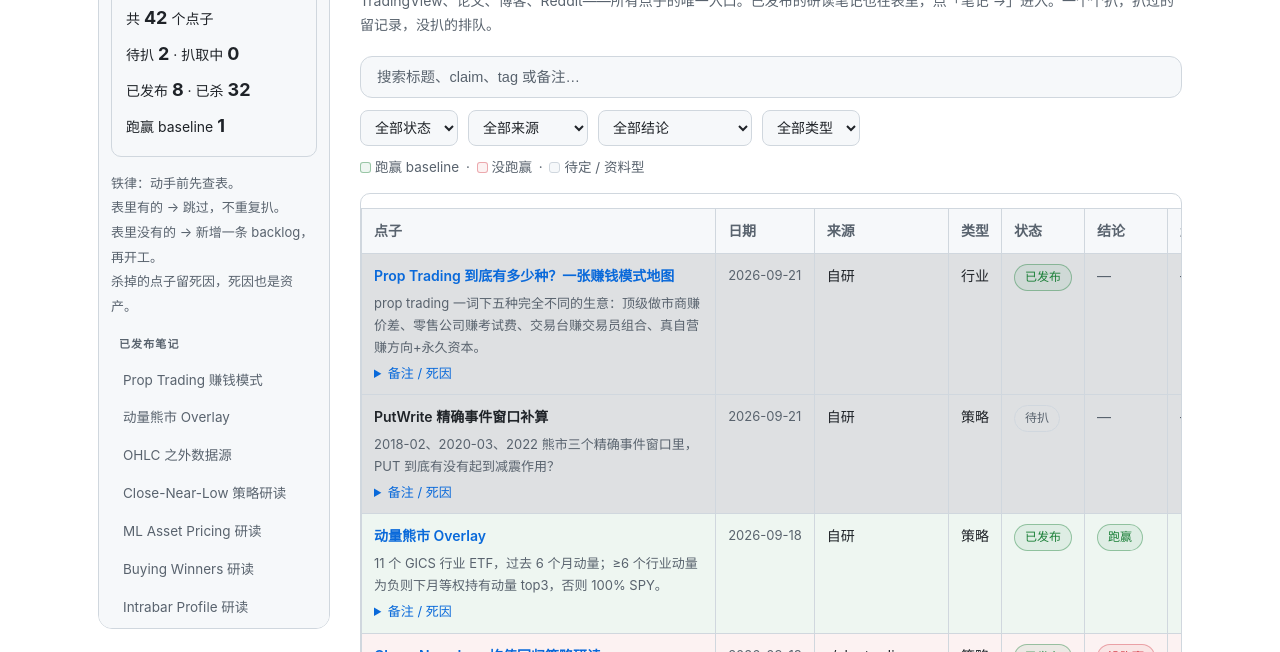
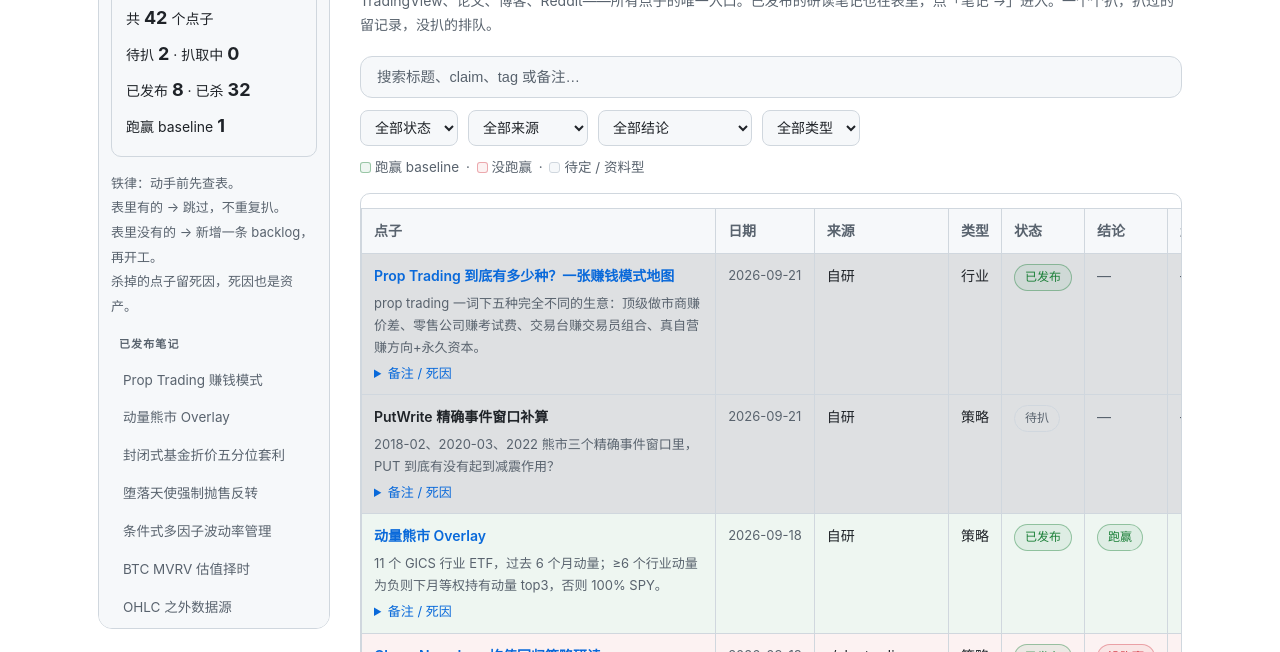
Before and after one commit to yingliupabot/trading-ideas, a website: page trading-ideas/index.html in a window 1280 px wide. Shown: the part 148-800 px from the top of the page. Drawn offline with Linux system fonts and the light colour scheme.

Commit message:
点子库侧栏：新增4个win笔记链接

```diff
--- a/trading-ideas/index.html
+++ b/trading-ideas/index.html
@@ -80,6 +80,10 @@ table.ideas tbody tr:hover td { filter: brightness(0.97); }
     <h4>已发布笔记</h4>
     <a href="industry/prop-trading-firms/">Prop Trading 赚钱模式</a>
     <a href="portfolio/momentum-regime-overlay/">动量熊市 Overlay</a>
+    <a href="cef/cef-discount-quintile/">封闭式基金折价五分位套利</a>
+    <a href="credit/fallen-angels-reversal/">堕落天使强制抛售反转</a>
+    <a href="portfolio/conditional-volmanage/">条件式多因子波动率管理</a>
+    <a href="crypto/btc-mvrv-timing/">BTC MVRV 估值择时</a>
     <a href="data-sources/beyond-ohlc/">OHLC 之外数据源</a>
     <a href="reddit-strategies/close-near-low/">Close-Near-Low 策略研读</a>
     <a href="papers/ml-asset-pricing-gu-kelly-xiu-2020/">ML Asset Pricing 研读</a>
```
